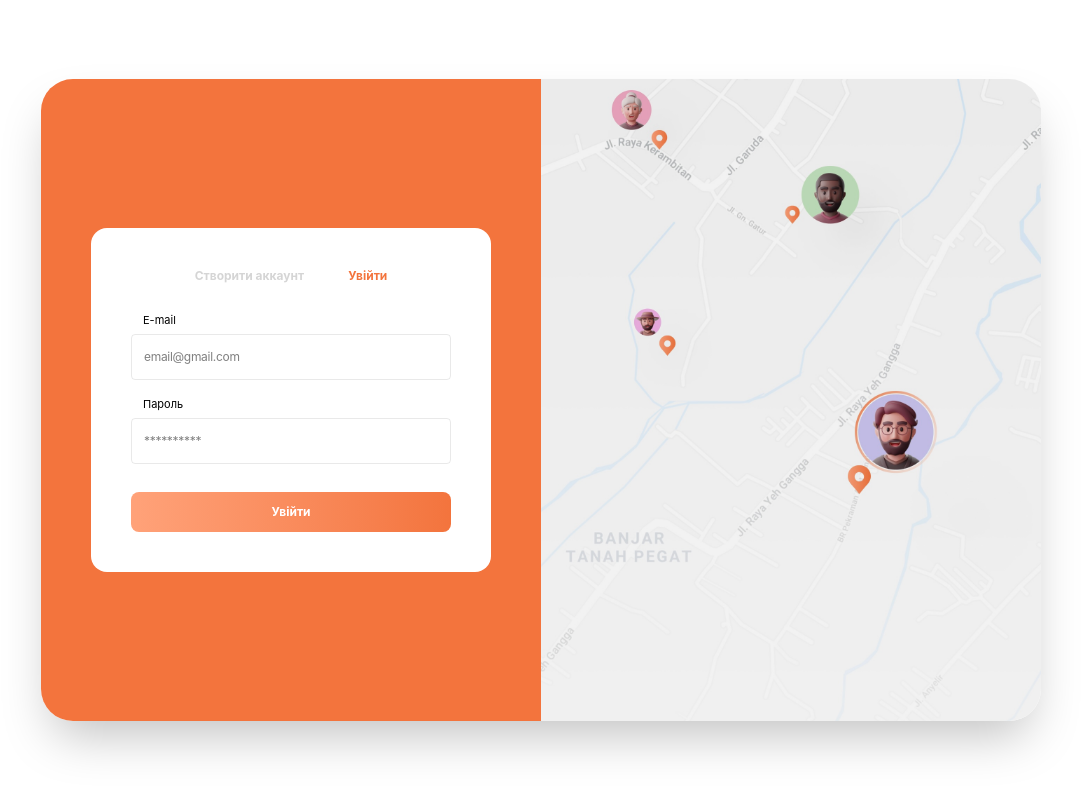
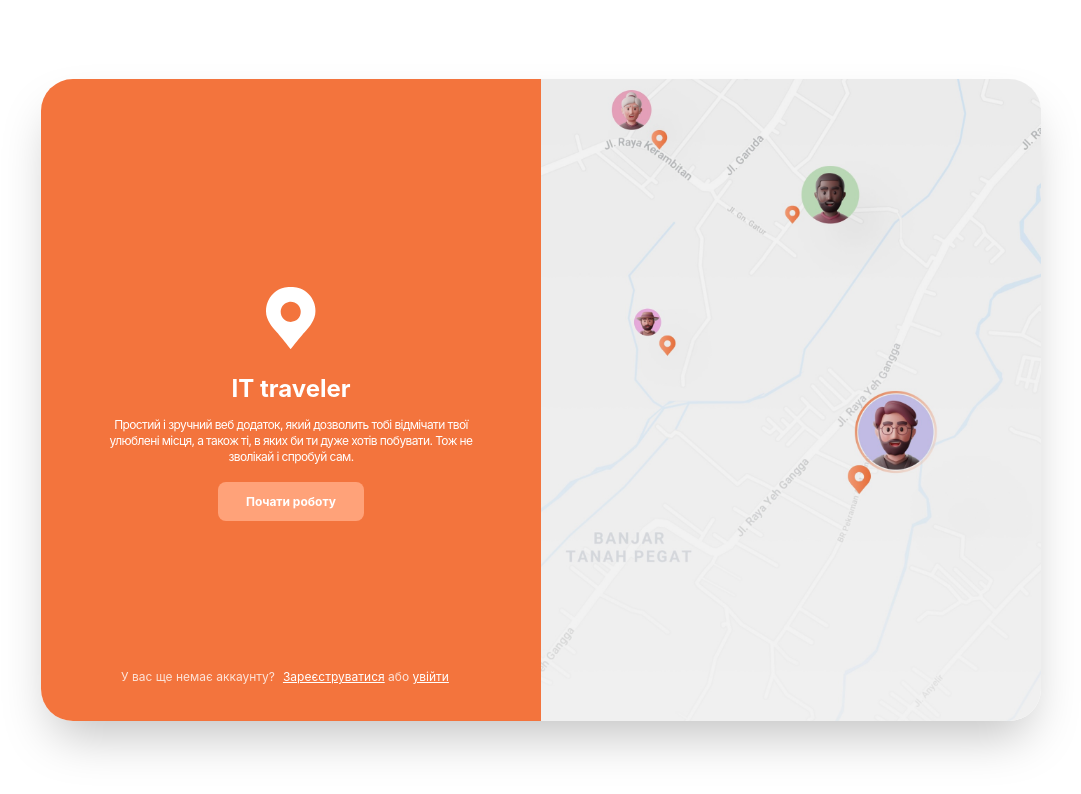
Before and after one commit to groarki/vue-project, a Vue app: page / in a window 1280 px wide. Before the commit this address led to /user/login. Shown: the top 794 px of the page, without its empty margins (99-1180 px from the left). Built offline with nearby package versions, Linux system fonts and the light colour scheme.

Commit message:
fixed route guard

```diff
--- a/package.json
+++ b/package.json
@@ -4,7 +4,7 @@
   "private": true,
   "type": "module",
   "engines": {
-    "node": "^20.19.0 || >=22.12.0"
+    "node": "24.5.0"
   },
   "scripts": {
     "dev": "vite",
--- a/src/api/authService/index.js
+++ b/src/api/authService/index.js
@@ -24,7 +24,6 @@ class AuthService {
   async login(body) {
     const res = await clientFetch.post('/user/login', body)
     const { accessToken } = res.data
-    console.log(accessToken)
     this.setToken(accessToken)
   }
 
@@ -71,7 +70,7 @@ clientFetch.interceptors.response.use(
       try {
         return await authService.refresh()
       } catch (e) {
-        router.push('/user/login')
+        router.push('/auth/login')
         return Promise.reject(e)
       }
     }
--- a/src/router/index.js
+++ b/src/router/index.js
@@ -11,9 +11,9 @@ const routes = [
   { path: '/', component: GreetingPage, name: 'greeting' },
   { path: '/map', component: HomePage, name: 'homepage' },
   {
-    path: '/user',
+    path: '/auth',
     component: AuthPage,
-    redirect: '/user/registration',
+    redirect: '/auth/registration',
     children: [
       { path: 'login', component: LoginPage, name: 'login' },
       { path: 'registration', component: RegistrationPage, name: 'registration' },
@@ -28,11 +28,13 @@ export const router = createRouter({
 
 router.beforeEach((to, from, next) => {
   const authRoutes = ['login', 'registration']
+  const publicRoutes = ['greeting']
   const { name } = to
-  if (authRoutes.includes(name) && authService.isLoggedIn()) {
+  const isLoggedIn = authService.isLoggedIn()
+
+  if (authRoutes.includes(name) && isLoggedIn) {
     next({ name: 'homepage' })
-  } else if (!authRoutes.includes(name) && !authService.isLoggedIn()) {
-    console.log('redirecting unlogged user')
+  } else if (!isLoggedIn && !authRoutes.includes(name) && !publicRoutes.includes(name)) {
     next({ name: 'login' })
   } else {
     next()
```
Also changed, not shown: 1 other file (tests, documents, lock files or other folders).
